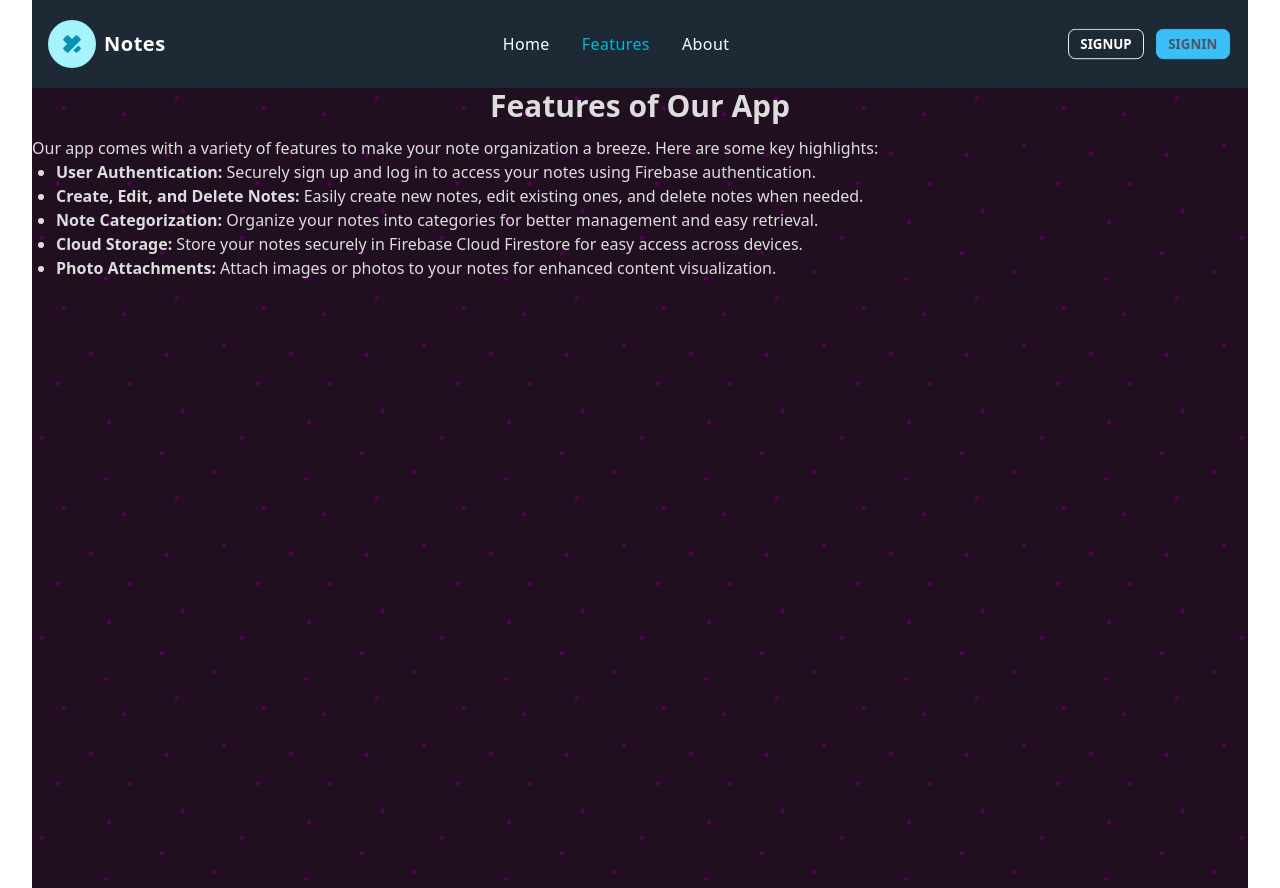
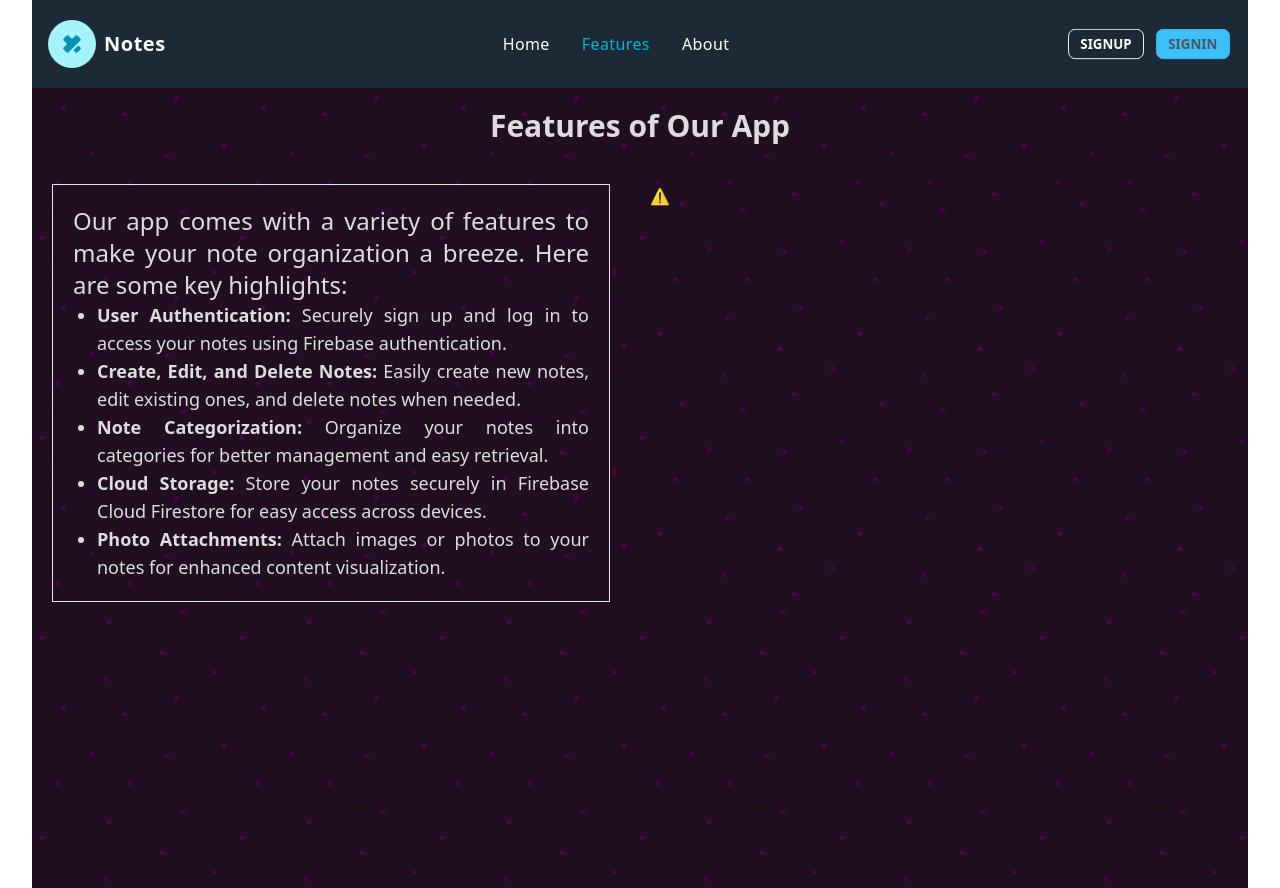
Before and after one commit to mdalaminfaraji/NotesAppClient, a React (Vite) app: page /features in a window 1280 px wide. Built offline with nearby package versions, Linux system fonts and the light colour scheme; no server answers.

Commit message:
features page done

```diff
--- a/src/components/Features/Feature.tsx
+++ b/src/components/Features/Feature.tsx
@@ -1,13 +1,15 @@
  import '../Home/Home.css';
-
+ import { Player } from '@lottiefiles/react-lottie-player';
 const Feature = () => {
     return (
         <div className="bg-color h-screen text-[#DDDDDD]">
-        <h2 className="text-3xl font-bold mb-3 text-center">Features of Our App</h2>
-      <p>
+        <h2 className="text-3xl font-bold py-5 text-center">Features of Our App</h2>
+        <div className='grid grid-cols-1 md:grid-cols-2 gap-5 mt-5'>
+            <div className='border mx-5 text-justify p-5'>
+            <p className='text-2xl'>
         Our app comes with a variety of features to make your note organization a breeze. Here are some key highlights:
       </p>
-      <ul className="list-disc ml-6">
+      <ul className="list-disc ml-6 text-lg">
         <li>
           <strong>User Authentication:</strong> Securely sign up and log in to access your notes using Firebase authentication.
         </li>
@@ -23,8 +25,21 @@ const Feature = () => {
         <li>
           <strong>Photo Attachments:</strong> Attach images or photos to your notes for enhanced content visualization.
         </li>
-        {/* Add other features */}
+
       </ul>
+            </div>
+            <div className='bg-color'>
+
+            <Player
+         src='https://lottie.host/0bee4e94-e29e-4f0e-8605-8e5871fce399/2ACU5Ptob7.json'
+         className="player"
+         loop
+         autoplay
+         style={{ height: '400px', width: '400px' }}
+         speed={1}
+        />
+            </div>
+        </div>
         </div>
     );
 };
```
